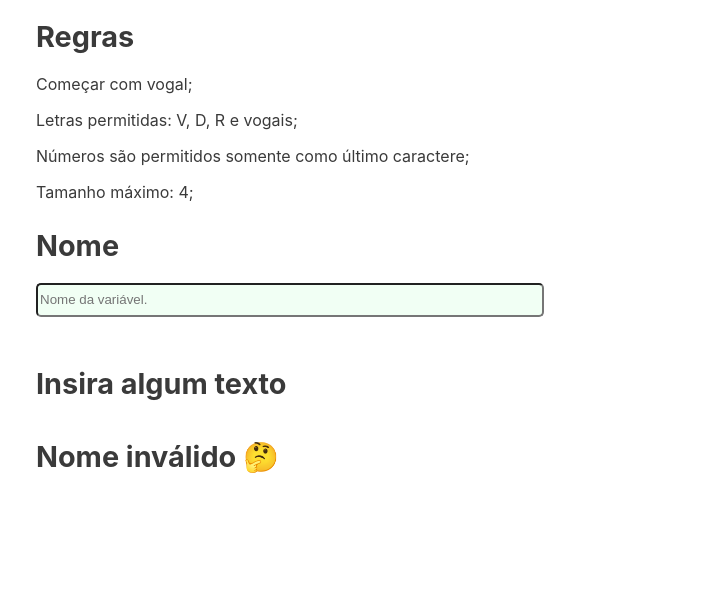
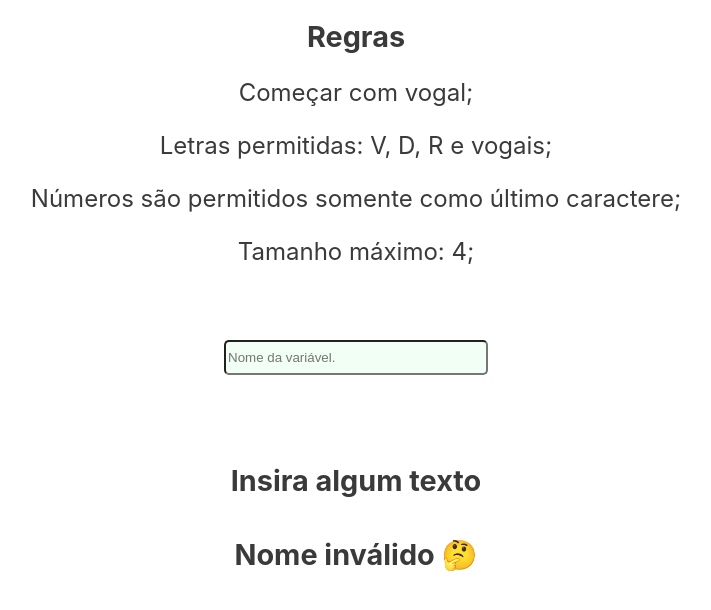
Before and after one commit to nathanheinzmann/validator, a React (Create React App) app: page / in a window 1280 px wide. Shown: the top 610 px of the page, without its empty margins (284-995 px from the left). Built offline with nearby package versions, Linux system fonts and the light colour scheme.

Commit message:
styles and readme

```diff
--- a/src/components/Input/index.tsx
+++ b/src/components/Input/index.tsx
@@ -8,7 +8,6 @@ const Input = () => {
 
   return(
     <Wrapper>
-      <label><strong>Nome</strong></label>
       <input
         onChange={({target})=> handleChangeValue(target.value)}
         value={value} type="text"
--- a/src/components/Input/styles.ts
+++ b/src/components/Input/styles.ts
@@ -3,28 +3,17 @@ import styled from 'styled-components';
 export const Wrapper = styled.div`
   display: flex;
   flex-direction: column;
-  margin: 0 25% 0 25%;
+  align-items: center;
 
-  > label{
-    margin: 10px 0;
-    color: #3a3a3a;
-    text-align: justify;
-    font-size: 1.8rem;
-
-  }
 
   > input{
     border-radius: 5px;
     background-color: #f1fff4;
     outline: 0;
     max-width: 500px;
-    margin: 10px 0;
+    margin: 50px 0;
     height: 1.8rem;
-
-  }
-
-  > button{
-    border-radius: 10px;
-    background-color: #f1fff4;
+    width: 20%;
+    min-width: 250px;
   }
 `;
--- a/src/components/Response/styles.ts
+++ b/src/components/Response/styles.ts
@@ -2,13 +2,15 @@ import styled from 'styled-components';
 
 export const Wrapper = styled.div`
   background-color: #ffffff;
-  text-align: justify;
-  margin: 0 25% 0 25%;
+  text-align: center;
   font-size: 1.8rem;
 `;
 
 export const InsertedText = styled.h4`
   color: #3a3a3a;
+  @media screen and (max-width: 500px) {
+    font-size: 1.8rem;
+  }
 `;
 
 export const ResponseText = styled.h4`
--- a/src/components/Rules/styles.ts
+++ b/src/components/Rules/styles.ts
@@ -2,8 +2,7 @@ import styled from 'styled-components';
 
 export const Wrapper = styled.div`
   background-color: #ffffff;
-  text-align: justify;
-  margin: 0 25% 0 25%;
+  text-align: center;
 
 `;
 
@@ -14,6 +13,11 @@ export const Title = styled.h1`
 `;
 
 export const RulesText = styled.p`
-  font-size: 1rem;
+  @media screen and (max-width: 768px) {
+    font-size: 1rem;
+    margin: 0 2%;
+  }
+  font-size: 1.5rem;
+
   color: #3a3a3a
 `;
```
Also changed, not shown: 1 other file (tests, documents, lock files or other folders).
